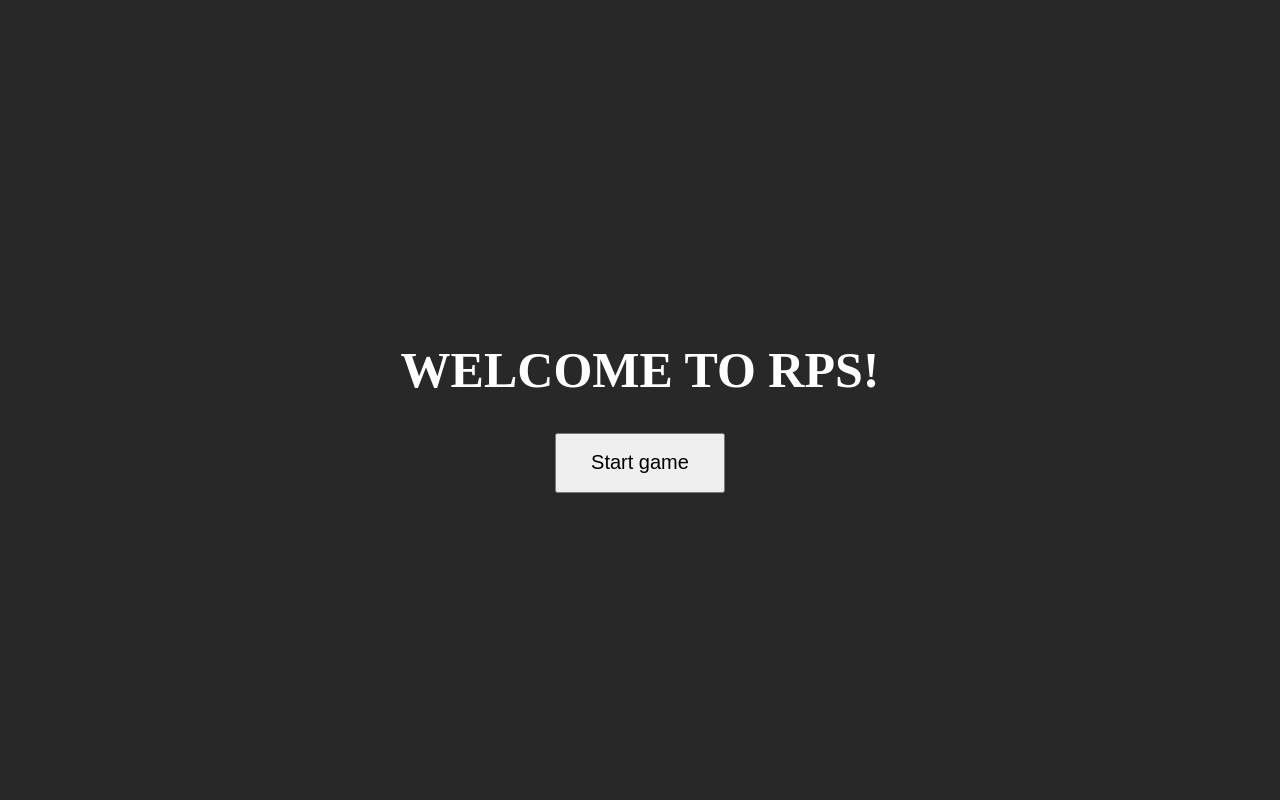
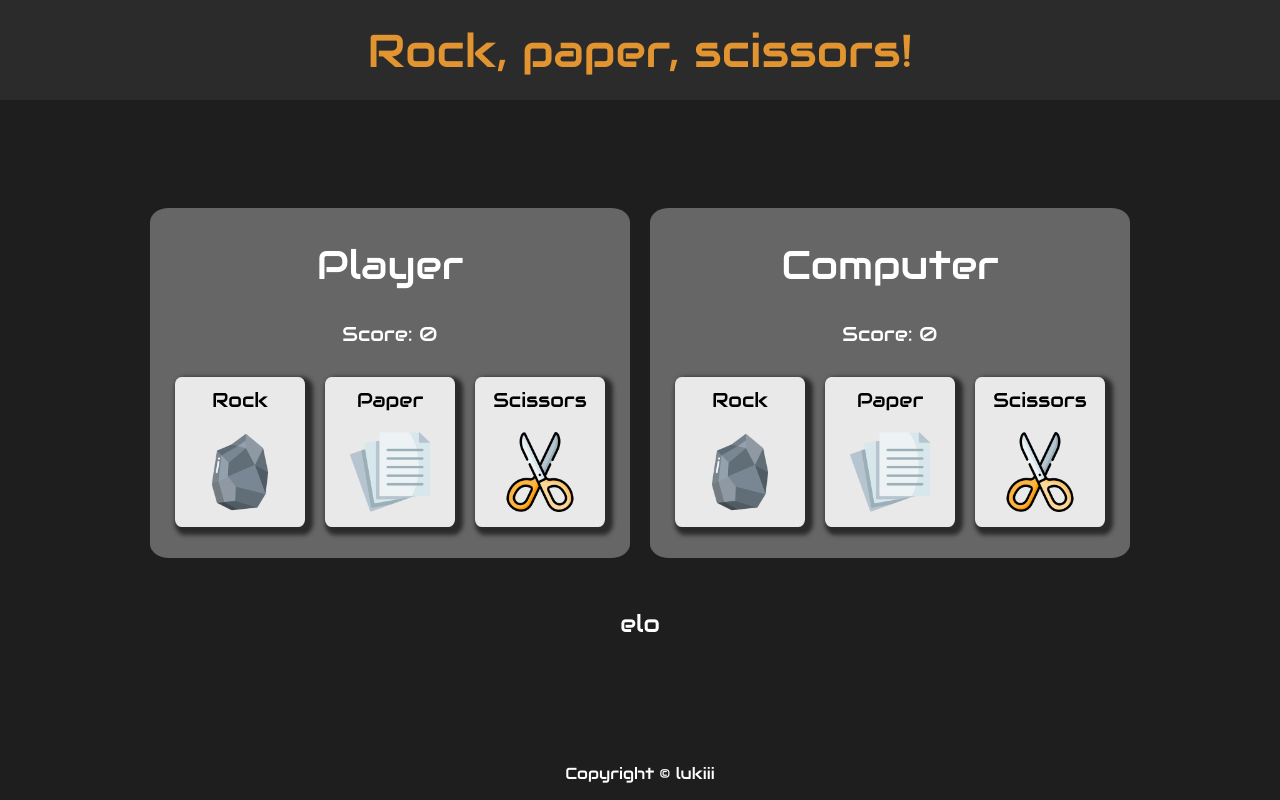
Before and after one commit to lukiiis/rockPaperScissorsJS, a plain HTML site: page website/index.html in a window 1280 px wide. Drawn offline with Linux system fonts and the light colour scheme.

Commit message:
new file:   website/img/paper.png 	new file:   website/img/rock.png 	new file:   website/img/scissors.png 	modified:   website/index.html 	modified:   website/script/script.js 	modified:   website/style/style.css

```diff
--- a/website/index.html
+++ b/website/index.html
@@ -7,16 +7,17 @@
     <title>Rock Paper Scissors</title>
     <link rel="stylesheet" href="style/style.css">
     <script src="script/script.js" defer></script>
+    <link rel="stylesheet" href="https://fonts.googleapis.com/css?family=Audiowide">
 </head>
 <body>
-    <div id="splash-screen">
+    <!-- <div id="splash-screen">
         <div class="splash-screen-content">
             <div class="splash-screen-title">
                 <h1>WELCOME TO RPS!</h1>
             </div>
             <button>Start game</button>
         </div>
-    </div>
+    </div> -->
 
     <div class="header">
         <div class="header-title">
@@ -25,41 +26,71 @@
     </div>
     <div class="content">
         <div class="main-game">
-            <div class="rps-box">
+            <div class="rps-box-player">
                 <div class="rps-playername">
                     Player
                 </div>
                 <div class="rps-score">
-                    0
+                    Score: 0
                 </div>
                 <div class="rps-choose">
                     <div class="rps-button">
-
+                        <div class="rps-button-weapon">
+                            Rock
+                        </div>
+                        <div class="rps-button-image">
+                            <img src="img/rock.png">
+                        </div>
                     </div>
                     <div class="rps-button">
-
+                        <div class="rps-button-weapon">
+                            Paper
+                        </div>
+                        <div class="rps-button-image">
+                            <img src="img/paper.png">
+                        </div>
                     </div>
                     <div class="rps-button">
-
+                        <div class="rps-button-weapon">
+                            Scissors
+                        </div>
+                        <div class="rps-button-image">
+                            <img src="img/scissors.png">
+                        </div>
                     </div>
                 </div>
             </div>
-            <div class="rps-box">
+            <div class="rps-box-computer">
                 <div class="rps-playername">
                     Computer
                 </div>
                 <div class="rps-score">
-                    0
+                   Score: 0
                 </div>
                 <div class="rps-choose">
                     <div class="rps-button">
-
+                        <div class="rps-button-weapon">
+                            Rock
+                        </div>
+                        <div class="rps-button-image">
+                            <img src="img/rock.png">
+                        </div>
                     </div>
                     <div class="rps-button">
-
+                        <div class="rps-button-weapon">
+                            Paper
+                        </div>
+                        <div class="rps-button-image">
+                            <img src="img/paper.png">
+                        </div>
                     </div>
                     <div class="rps-button">
-
+                        <div class="rps-button-weapon">
+                            Scissors
+                        </div>
+                        <div class="rps-button-image">
+                            <img src="img/scissors.png">
+                        </div>
                     </div>
                 </div>
             </div>
@@ -67,7 +98,6 @@
         <div class="rps-comment">
              elo
         </div>
-
     </div>
     <div class="footer">
         <p>Copyright &#169 lukiii</p>
--- a/website/script/script.js
+++ b/website/script/script.js
@@ -73,10 +73,13 @@
 // const ask = prompt("Do you wanna play RPS?");
 // (ask=="no" ? console.log("okay") : game());
 
-const splashScreen = document.querySelector('#splash-screen');
-const splashScreenButton = document.querySelector(' button');
-splashScreenButton.addEventListener('click', () => {
-    setTimeout(() => {
-        splashScreen.classList.add('hide');
-    },400)
-})
+
+//----------------------SPLASH SCREEN-----------------------------
+
+// const splashScreen = document.querySelector('#splash-screen');
+// const splashScreenButton = document.querySelector(' button');
+// splashScreenButton.addEventListener('click', () => {
+//     setTimeout(() => {
+//         splashScreen.classList.add('hide');
+//     },400)
+// })
--- a/website/style/style.css
+++ b/website/style/style.css
@@ -7,11 +7,12 @@ body{
     max-width: 100%;
     display: flex;
     flex-direction: column;
+    font-family: "Audiowide",sans-serif;
 }
 
 .hide{
     display: none;
-    transition:0.5s;
+    transition: all ease-in-out 1s;
 }
 
 #splash-screen{
@@ -46,6 +47,11 @@ body{
     align-items: center;
     justify-content: center;
     background: #2b2b2b;
+    color:rgb(225, 148, 48);
+}
+
+.header-title{
+    text-align: center;
 }
 
 .content{
@@ -64,34 +70,60 @@ body{
     gap:20px;
 }
 
-.rps-box{
-    background: #919090;
+.rps-box-player, .rps-box-computer{
+    background: #666666;
     width:480px;
-    height:320px;
+    height:350px;
     display: flex;
     flex-direction: column;
-    justify-content: center;
+    justify-content: space-evenly;
     align-items: center;
-    gap:15px;
     border-radius:4%;
 }
 
+.rps-playername{
+    font-size:40px;
+}
+
+.rps-score{
+    font-size:20px;
+}
 
 .rps-choose{
     display: flex;
-    align-items: center;
-    justify-content: space-between;
-    gap:15px;
+    gap:20px;
 }
 
 .rps-button{
     width:130px;
     height:150px;
-    background: #f5f5f5;
+    background: #e9e9e9;
+    color:black;
+    display: flex;
+    align-items: center;
+    justify-content:space-around;
+    flex-direction: column;
+    font-size:20px;
+    border-radius: 5%;
+    box-shadow: 4px 4px 4px 4px #2b2b2b ;
+}
+
+.rps-box-player .rps-button{
+    cursor: pointer;
+}
+
+.rps-box-player .rps-button:hover{
+    transition: 0.2s;
+    background: rgb(198, 91, 91);
+}
+
+.rps-button-image > img{
+    width:80px;
 }
 
 .rps-comment{
     margin-top:50px;
+    font-size:24px;
 }
 
 .footer{
```
Also changed, not shown: website/img/paper.png (added), website/img/rock.png (added), website/img/scissors.png (added).
